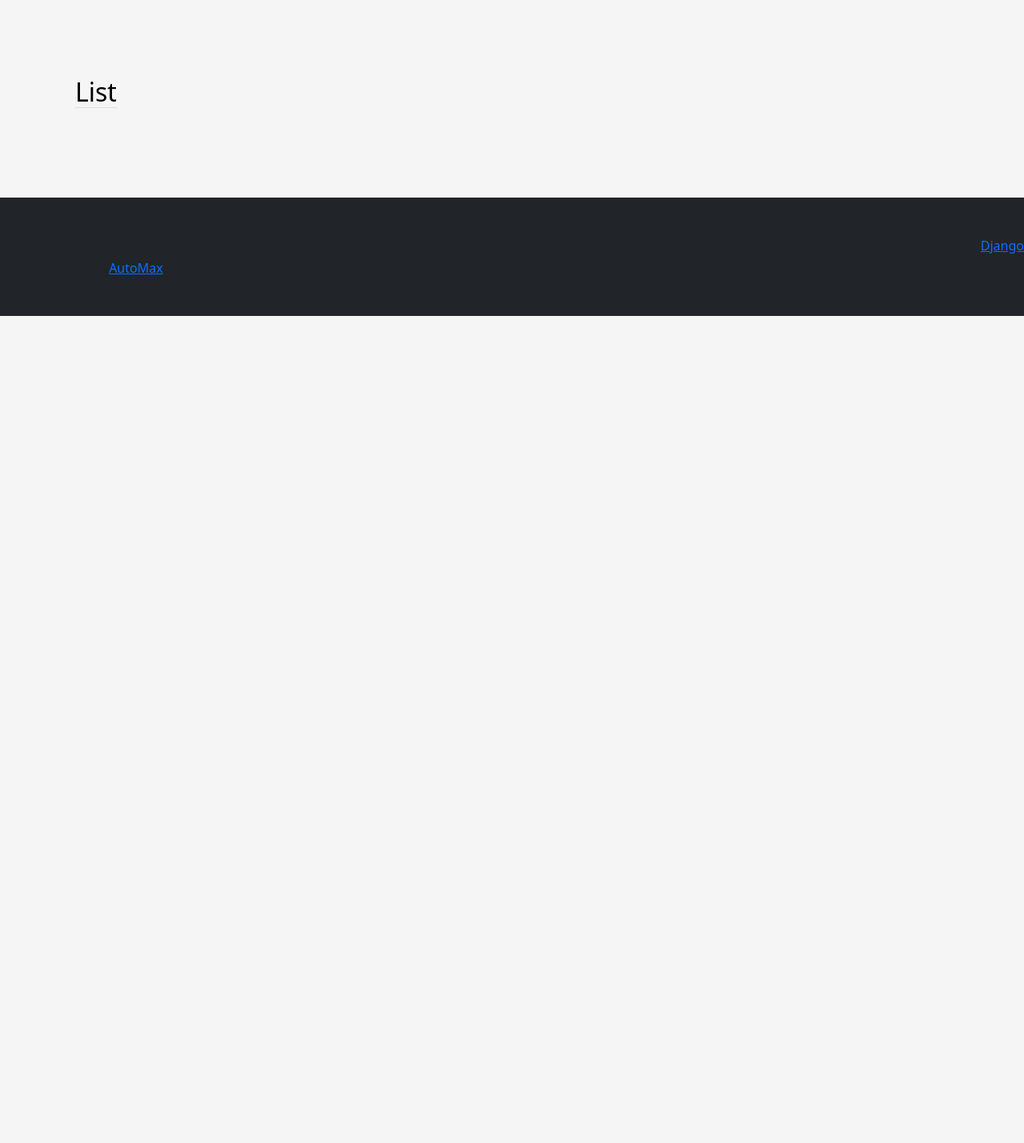
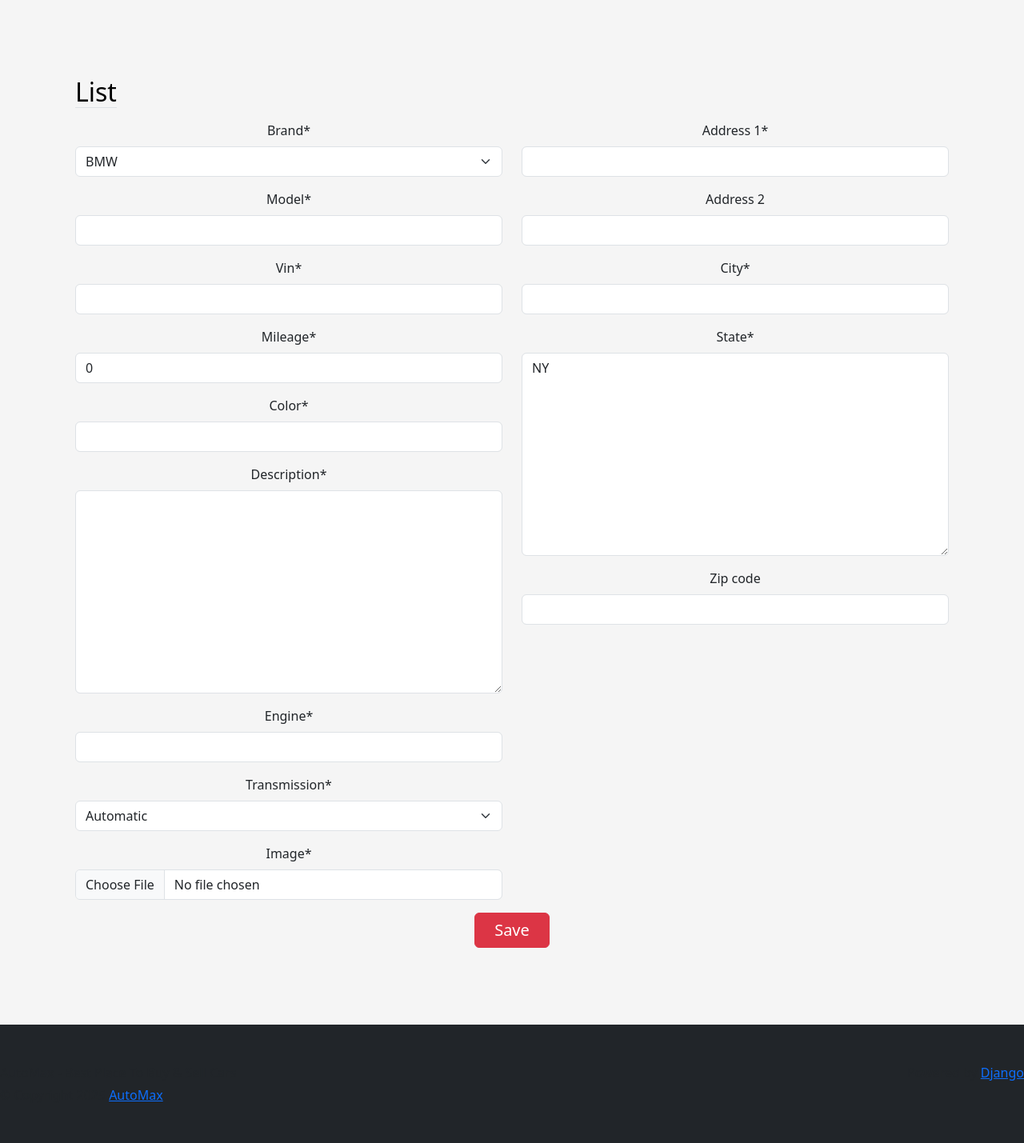
Before and after one commit to VinayMalyala/AutoMax, a Django app: page /list/ in a window 1280 px wide. Shown: the part 70-1499 px from the top of the page at 80% size. Before the commit the page ends 465 px from the top, so only its background shows below. Run offline with Django 5.2, Linux system fonts and the light colour scheme; a user stored in the database is signed in; some libraries are stand-ins or nearby versions.

Commit message:
add django custom forms

```diff
--- /dev/null
+++ b/src/main/forms.py
@@ -0,0 +1,8 @@
+from django import forms
+from .models import Listing
+
+class ListingForm(forms.ModelForm):
+
+    class Meta:
+        model = Listing
+        fields = ("brand", "model", "vin", "mileage", "color", "description", "engine", "transmission", "image")
--- a/src/main/templates/views/list.html
+++ b/src/main/templates/views/list.html
@@ -14,6 +14,19 @@
                     </div>
                 </div>
             </div>
+
+            <form action="" method="post" enctype="multipart/form-data">
+                {% csrf_token %}
+                <div class="row">
+                    <div class="col-6">
+                        {{listing_form|crispy}}
+                    </div>
+                    <div class="col-6">
+                        {{location_form|crispy}}
+                    </div>
+                </div>
+                <button type="submit" class="btn btn-danger fs-5 px-4">Save</button>
+            </form>
         </div>
     </div>
 {% endblock body %}
--- a/src/main/views.py
+++ b/src/main/views.py
@@ -1,7 +1,10 @@
 from django.shortcuts import render
 from django.http import HttpResponse
+from django.contrib.auth.decorators import login_required
+
 from .models import Listing
-from django.contrib.auth.decorators import login_required
+from .forms import ListingForm
+from users.forms import LocationForm
 
 # Create your views here.
 def main_view(request):
@@ -20,5 +23,6 @@ def list_view(request):
     if request.method == 'POST':
         pass
     elif request.method == 'GET':
-        pass
-    return render(request, 'views/list.html')
+        listing_form = ListingForm()
+        location_form = LocationForm()
+    return render(request, 'views/list.html', {'listing_form': listing_form, 'location_form': location_form})
--- /dev/null
+++ b/src/users/forms.py
@@ -0,0 +1,12 @@
+from django import forms
+from localflavor.us.forms import USZipCodeField
+
+from .models import Location
+
+class LocationForm(forms.ModelForm):
+    address_1 = forms.CharField(required=True)
+    zip_code = USZipCodeField(required=True)
+
+    class Meta:
+        model = Location
+        fields = ("address_1", "address_2", "city", "state", "zip_code")
```
